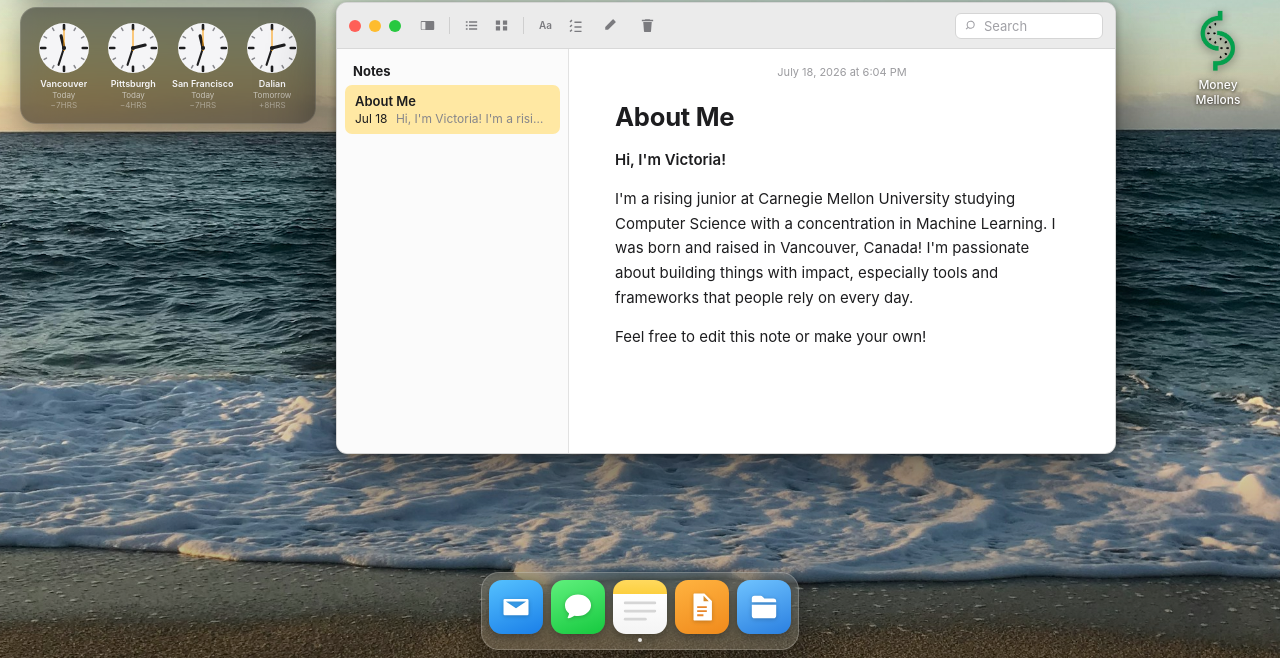
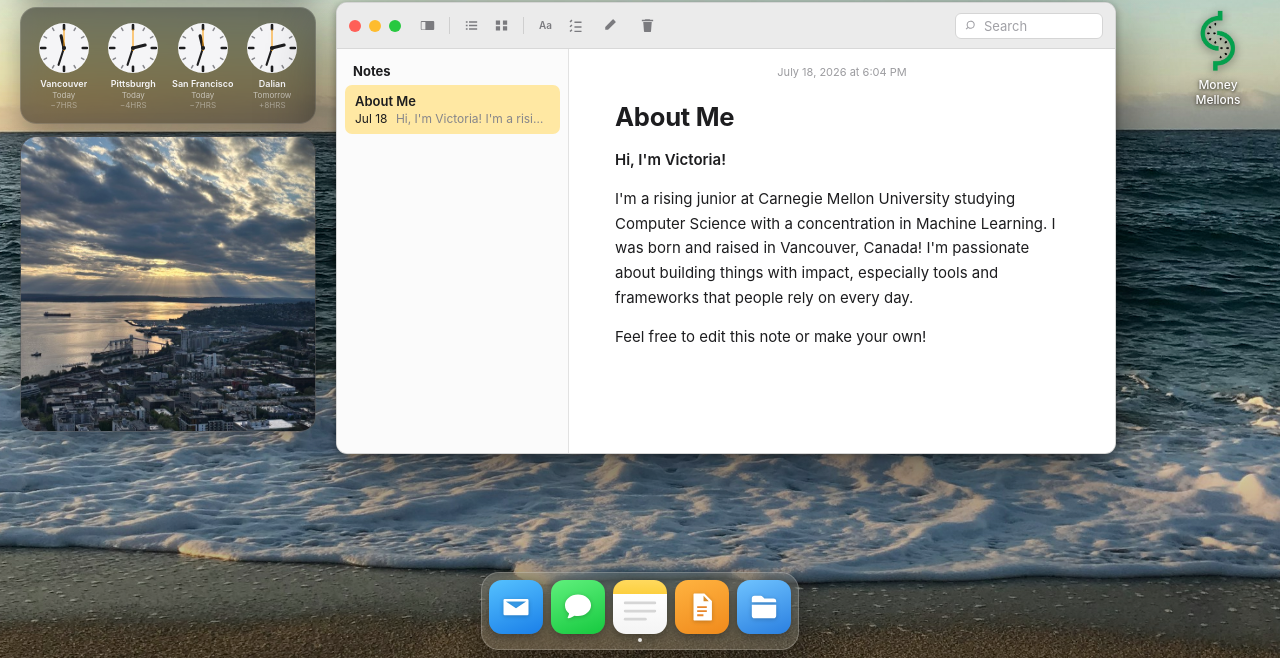
Before and after one commit to vliu12/portfolio, a website: page index.html in a window 1280 px wide. Shown: the part 142-800 px from the top of the page. Drawn offline with Linux system fonts and the light colour scheme.

Commit message:
photo album

```diff
--- a/css/macos.css
+++ b/css/macos.css
@@ -605,6 +605,53 @@ body {
   color: rgba(245, 245, 247, 0.5);
   margin-top: 3px;
   font-variant-numeric: tabular-nums;
+}
+
+/* ============ Photos widget ============ */
+#photos-widget {
+  position: relative;
+  width: 296px;
+  height: 296px;
+  padding: 0;
+  border: 1px solid rgba(255, 255, 255, 0.14);
+  border-radius: 16px;
+  overflow: hidden;
+  cursor: pointer;
+  background: rgba(28, 28, 30, 0.55);
+  box-shadow: 0 10px 30px rgba(0, 0, 0, 0.34);
+  transition: transform 0.16s ease, box-shadow 0.16s ease;
+  -webkit-tap-highlight-color: transparent;
+}
+
+#photos-widget:hover {
+  transform: translateY(-2px);
+  box-shadow: 0 14px 36px rgba(0, 0, 0, 0.4);
+}
+
+#photos-widget:focus-visible {
+  outline: 2px solid rgba(255, 255, 255, 0.85);
+  outline-offset: 2px;
+}
+
+.pw-stage {
+  position: absolute;
+  inset: 0;
+  display: block;
+}
+
+/* Each photo is stacked and cross-faded by toggling .is-active. */
+.pw-stage img {
+  position: absolute;
+  inset: 0;
+  width: 100%;
+  height: 100%;
+  object-fit: cover;
+  opacity: 0;
+  transition: opacity 0.9s ease;
+}
+
+.pw-stage img.is-active {
+  opacity: 1;
 }
 
 /* Dragging feedback — app shortcuts only, not the widgets */
--- a/index.html
+++ b/index.html
@@ -19,7 +19,7 @@
 
     <!-- ?v= is a cache buster: bump it whenever the CSS or JS changes so
          browsers (and GitHub Pages visitors) don't run a stale stylesheet. -->
-    <link href="css/macos.css?v=21" rel="stylesheet">
+    <link href="css/macos.css?v=24" rel="stylesheet">
 
   </head>
 
@@ -173,6 +173,10 @@
       <section id="world-clock" aria-label="World clock">
         <div class="wc-grid" id="wc-grid"></div>
       </section>
+
+      <button id="photos-widget" type="button" aria-label="Photo, tap for the next one">
+        <span class="pw-stage" id="pw-stage" aria-hidden="true"></span>
+      </button>
 
       </div>
 
@@ -681,7 +685,7 @@
       </button>
     </div>
 
-    <script src="js/macos.js?v=21"></script>
+    <script src="js/macos.js?v=24"></script>
     <script src="js/messages.js?v=3"></script>
 
   </body>
--- a/js/macos.js
+++ b/js/macos.js
@@ -273,6 +273,75 @@
   }
 
   /* ---------- Now playing widget ---------- */
+  /* ---------- Photos widget ---------- */
+  function initPhotos() {
+    var widget = document.getElementById('photos-widget');
+    var stage = document.getElementById('pw-stage');
+    if (!widget || !stage) return;
+
+    var COUNT = 9;
+
+    // Build the src list and a lightly shuffled order, so the album doesn't
+    // open on the same shot every visit.
+    var srcs = [];
+    for (var i = 1; i <= COUNT; i++) {
+      srcs.push('img/album/album-' + (i < 10 ? '0' + i : i) + '.jpg');
+    }
+    for (var s = srcs.length - 1; s > 0; s--) {
+      var j = Math.floor(Math.random() * (s + 1));
+      var t = srcs[s]; srcs[s] = srcs[j]; srcs[j] = t;
+    }
+
+    // Two layers are enough to cross-fade between any two photos.
+    var layers = [document.createElement('img'), document.createElement('img')];
+    layers.forEach(function (img) {
+      img.alt = '';
+      img.decoding = 'async';
+      stage.appendChild(img);
+    });
+
+    var pos = 0;      // index into srcs of the photo currently shown
+    var front = 0;    // which layer is visible
+
+    function preload(index) {
+      var pre = new Image();
+      pre.src = srcs[index % srcs.length];
+    }
+
+    function show(index) {
+      index = ((index % srcs.length) + srcs.length) % srcs.length;
+      pos = index;
+
+      var back = front ^ 1;
+      var img = layers[back];
+
+      // Swap layers only once the new photo has actually decoded, so we never
+      // flash an empty frame. Guarded so a cached image (which can satisfy both
+      // the onload and the complete check) only swaps once.
+      var swapped = false;
+      function swap() {
+        if (swapped) return;
+        swapped = true;
+        layers[front].classList.remove('is-active');
+        img.classList.add('is-active');
+        front = back;
+      }
+      img.onload = swap;
+      img.src = srcs[index];
+      if (img.complete && img.naturalWidth) swap();
+
+      preload(index + 1);
+    }
+
+    // First photo shows immediately; the rest stream in as they're tapped to.
+    show(0);
+
+    // Tap to advance to the next photo. No auto-cycling.
+    widget.addEventListener('click', function () {
+      show(pos + 1);
+    });
+  }
+
   function initNowPlaying() {
     var card = document.getElementById('now-playing');
     if (!card) return;
@@ -1125,6 +1194,7 @@
     startClock();
     initNowPlaying();
     initWorldClock();
+    initPhotos();
     initAppleMenu();
     initLocationPanel();
     initDesktopDragging();
```
Also changed, not shown: img/album/album-01.jpg (added), img/album/album-02.jpg (added), img/album/album-03.jpg (added), img/album/album-04.jpg (added), img/album/album-05.jpg (added), img/album/album-06.jpg (added), img/album/album-07.jpg (added), img/album/album-08.jpg (added), img/album/album-09.jpg (added).
